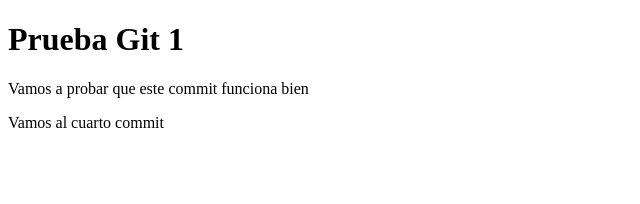
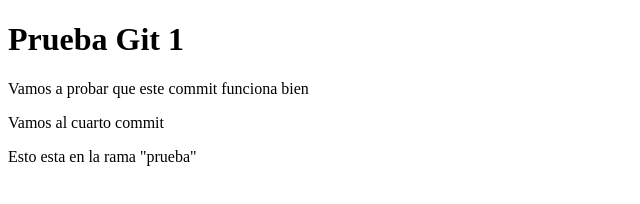
Before and after one commit to Charly30000/pruebaGit, a plain HTML site: page index.html in a window 1280 px wide. Shown: the whole page, without its empty margins (0-640 px from the left). Drawn offline with Linux system fonts and the light colour scheme.

Commit message:
primer commit en la rama prueba

```diff
--- a/index.html
+++ b/index.html
@@ -10,5 +10,6 @@
     <h1>Prueba Git 1</h1>
     <p>Vamos a probar que este commit funciona bien</p>
     <p>Vamos al cuarto commit</p>
+    <p>Esto esta en la rama "prueba"</p>
 </body>
 </html>
```
Also changed, not shown: comandosGit.txt.
